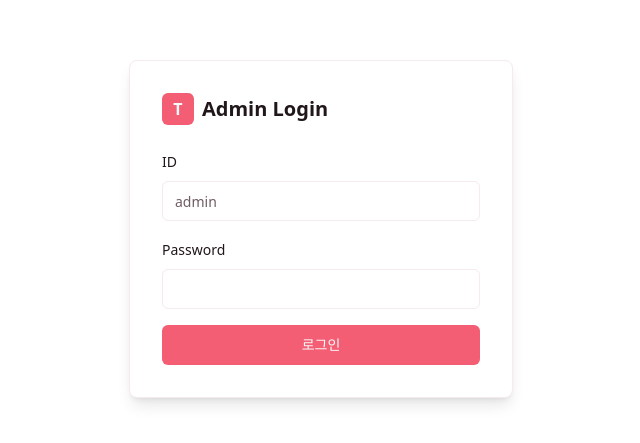
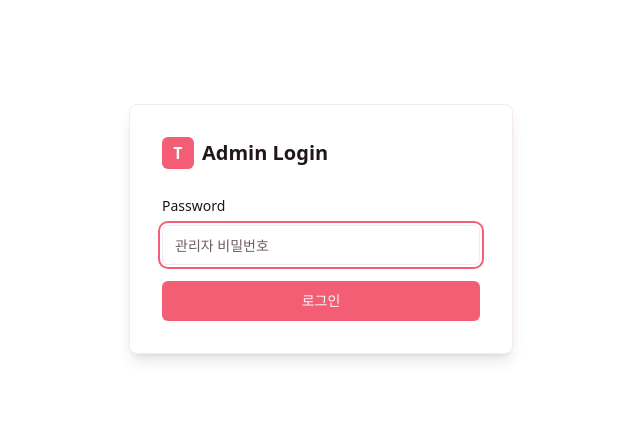
Before and after one commit to SNU-SE/multimodal_turn_drawing, a React (Vite) app in the folder apps/web/: page /admin/login in a window 1280 px wide. Shown: the part 171-614 px from the top of the page, without its empty margins (319-959 px from the left). Built offline with nearby package versions, Linux system fonts and the light colour scheme; no server answers.

Commit message:
Fix: simplify admin login to password-only, show detailed error message
Co-Authored-By: Claude Opus 4.6 <noreply@anthropic.com>

```diff
--- a/apps/web/src/pages/admin/AdminLogin.tsx
+++ b/apps/web/src/pages/admin/AdminLogin.tsx
@@ -8,9 +8,10 @@ import { Label } from "@/components/ui/label"
 import { Loader2 } from "lucide-react"
 import { logger } from "@/lib/logger"
 
+const ADMIN_EMAIL = "admin@mail.com"
+
 export default function AdminLogin() {
     const navigate = useNavigate()
-    const [userId, setUserId] = useState("")
     const [password, setPassword] = useState("")
     const [error, setError] = useState<string | null>(null)
     const [loading, setLoading] = useState(false)
@@ -20,25 +21,28 @@ export default function AdminLogin() {
         setError(null)
         setLoading(true)
 
-        // ID를 이메일 형식으로 변환 (admin → admin@mail.com)
-        const email = userId.includes("@") ? userId : `${userId}@mail.com`
-        logger.info("[AdminLogin] 로그인 시도:", { userId, email })
+        logger.info("[AdminLogin] 로그인 시도:", ADMIN_EMAIL)
 
+        try {
             const { data, error: authError } = await supabase.auth.signInWithPassword({
-            email,
+                email: ADMIN_EMAIL,
                 password
             })
 
+            if (authError) {
+                logger.error("[AdminLogin] 로그인 실패:", authError.message, authError.status)
+                setError(`로그인 실패: ${authError.message}`)
                 setLoading(false)
-
-        if (authError) {
-            logger.error("[AdminLogin] 로그인 실패:", authError.message)
-            setError("아이디 또는 비밀번호가 올바르지 않습니다.")
                 return
             }
 
             logger.info("[AdminLogin] 로그인 성공:", { userId: data.user?.id, email: data.user?.email })
             navigate("/admin")
+        } catch (err: any) {
+            logger.error("[AdminLogin] 예외 발생:", err)
+            setError(`오류: ${err.message}`)
+            setLoading(false)
+        }
     }
 
     return (
@@ -54,26 +58,16 @@ export default function AdminLogin() {
 
                     <form onSubmit={handleSubmit} className="space-y-4">
                         <div className="space-y-2">
-                            <Label htmlFor="userId">ID</Label>
-                            <Input
-                                id="userId"
-                                type="text"
-                                value={userId}
-                                onChange={(e) => setUserId(e.target.value)}
-                                placeholder="admin"
-                                required
-                                autoComplete="username"
-                            />
-                        </div>
-                        <div className="space-y-2">
                             <Label htmlFor="password">Password</Label>
                             <Input
                                 id="password"
                                 type="password"
                                 value={password}
                                 onChange={(e) => setPassword(e.target.value)}
+                                placeholder="관리자 비밀번호"
                                 required
                                 autoComplete="current-password"
+                                autoFocus
                             />
                         </div>
 
```
Lines whose indentation alone changed are shown as unchanged.
